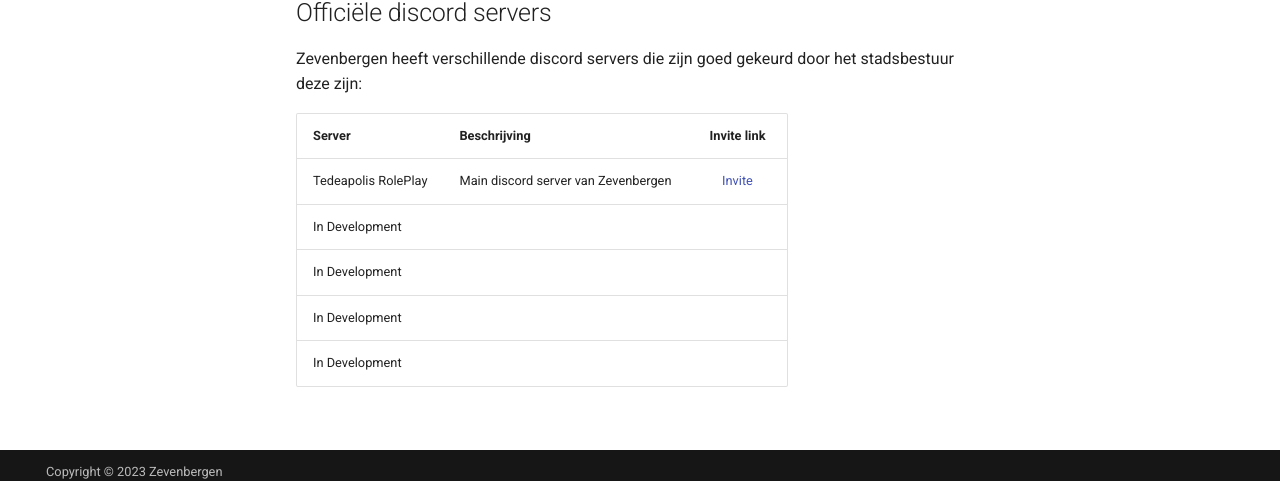
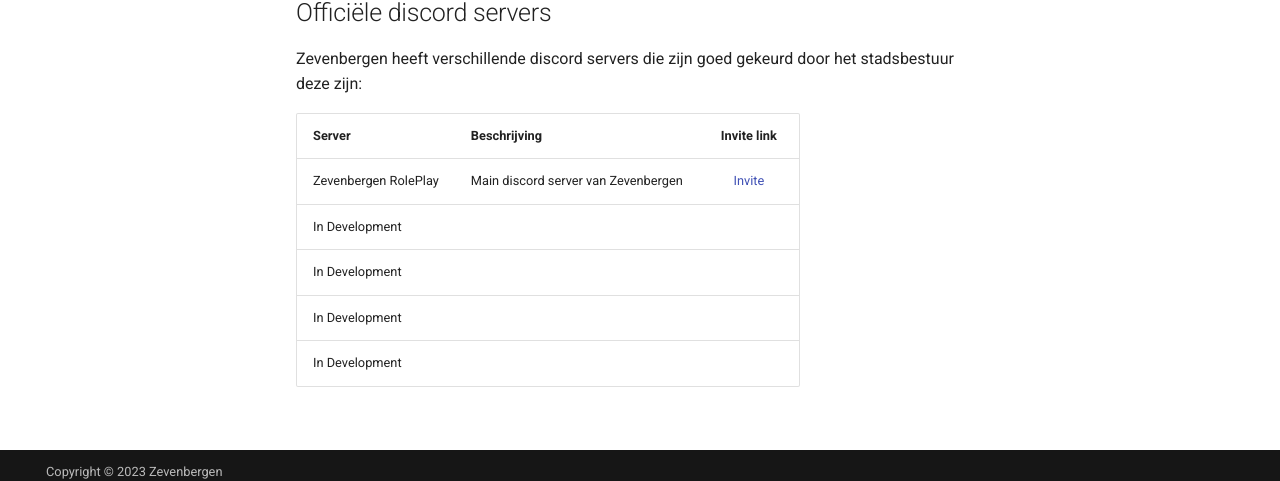
Before and after one commit to RyanFHO/wetboek-apv, an MkDocs documentation site: the page built from docs/index.md, in a window 1280 px wide. Shown: the part 385-866 px from the top of the page. Built offline with MkDocs 1.6.1 and Material for MkDocs 9.7.7, drawn with Linux system fonts in a browser that asks for light colours; comment, search, counter and statistics services are not loaded.

Commit message:
Update index.md

```diff
--- a/docs/index.md
+++ b/docs/index.md
@@ -13,7 +13,7 @@
 
 | Server | Beschrijving | Invite link |
 |---|---|:---:|
-|Tedeapolis RolePlay| Main discord server van Zevenbergen | [Invite](https://discord.gg/zbrp) |
+|Zevenbergen RolePlay| Main discord server van Zevenbergen | [Invite](https://discord.gg/zbrp) |
 |In Development|
 |In Development|
 |In Development|
```
